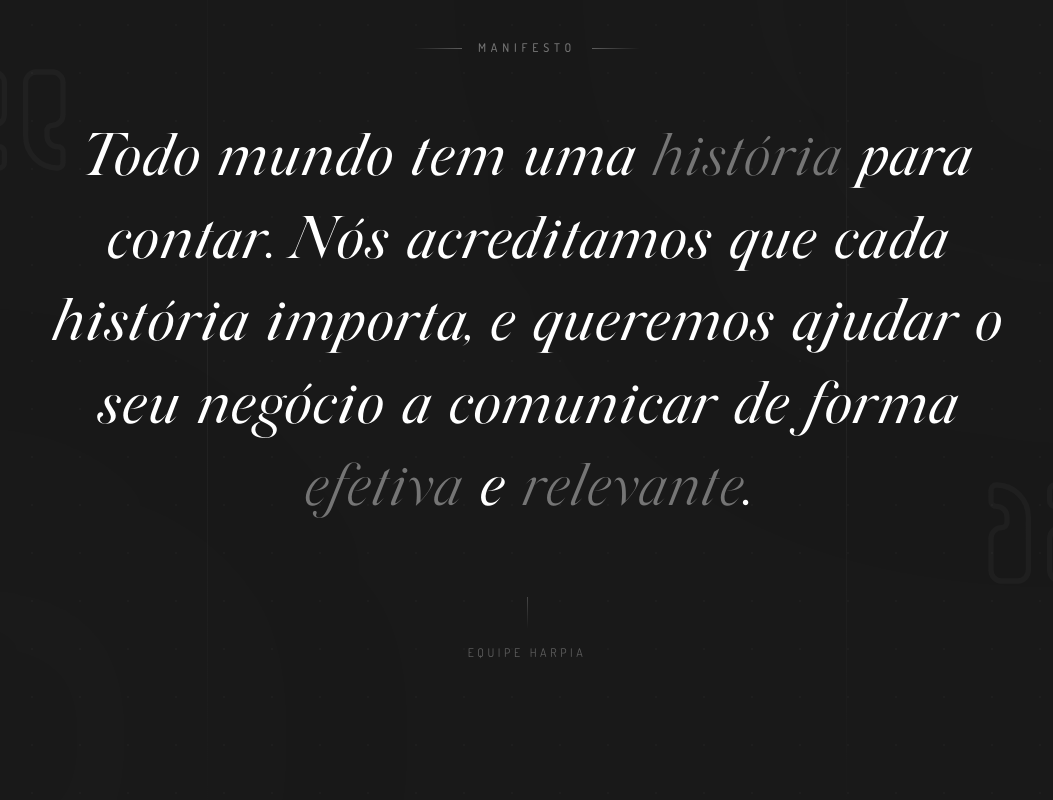
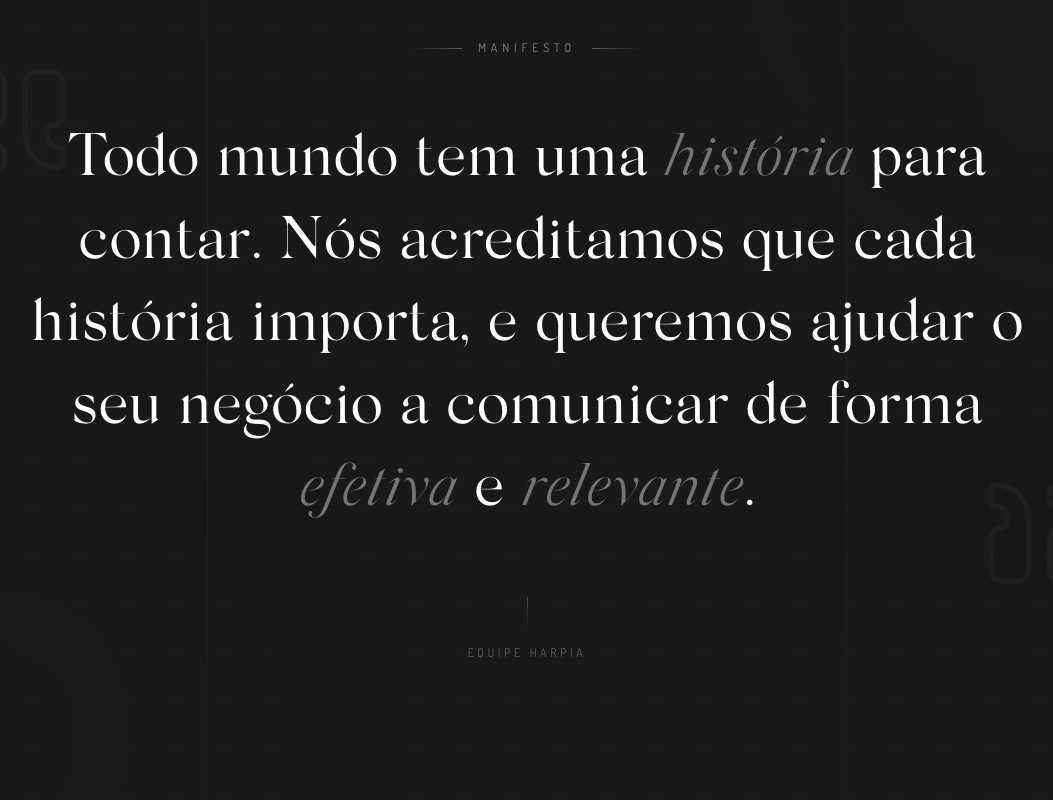
Before and after one commit to adolfohrq/harpianew, a React (Vite) app: page / in a window 1280 px wide. Shown: the part 920-1720 px from the top of the page, without its empty margins (113-1166 px from the left). Built offline with nearby package versions, Linux system fonts and the light colour scheme.

Commit message:
feat: opusv4-padronizacao-fonts-global-alterado

```diff
--- a/src/components/Hero.tsx
+++ b/src/components/Hero.tsx
@@ -108,7 +108,7 @@ export const Hero: React.FC = () => {
 
         {/* Main Headline */}
         <Reveal delay={0.1}>
-          <h1 className="font-serif font-black text-4xl md:text-5xl lg:text-6xl xl:text-7xl leading-[0.95] mb-6">
+          <h1 className="leading-[0.95] mb-6">
             <span className="block">ENXERGUE</span>
             <span className="block">MAIS LONGE.</span>
             <span className="block">VOE MAIS ALTO.</span>
@@ -117,7 +117,7 @@ export const Hero: React.FC = () => {
 
         {/* Description */}
         <Reveal delay={0.2}>
-          <p className="font-sans text-white/80 font-light text-base md:text-2xl max-w-xl mx-auto mb-10 leading-relaxed">
+          <p className="text-white/80 font-light text-base md:text-2xl max-w-xl mx-auto mb-10">
             Conectamos sua marca ao público certo com estratégias digitais que transformam visão em
             resultados extraordinários.
           </p>
--- a/src/components/Manifesto.tsx
+++ b/src/components/Manifesto.tsx
@@ -50,14 +50,12 @@ export const Manifesto: React.FC = () => {
               />
 
               {/* Main Quote */}
-              <blockquote className="relative z-10">
-                <p className="font-serif text-2xl md:text-4xl lg:text-5xl xl:text-6xl leading-snug md:leading-snug lg:leading-snug text-white">
-                  Todo mundo tem uma{' '}
-                  <span className="italic text-white/40 font-light">história</span> para contar. Nós
-                  acreditamos que cada história importa, e queremos ajudar o seu negócio a comunicar
-                  de forma <span className="italic text-white/40 font-light">efetiva</span> e{' '}
-                  <span className="italic text-white/40 font-light">relevante</span>.
-                </p>
+              <blockquote className="relative z-10 not-italic text-white text-2xl md:text-4xl lg:text-5xl xl:text-6xl leading-snug">
+                Todo mundo tem uma <span className="italic text-white/40 font-light">história</span>{' '}
+                para contar. Nós acreditamos que cada história importa, e queremos ajudar o seu
+                negócio a comunicar de forma{' '}
+                <span className="italic text-white/40 font-light">efetiva</span> e{' '}
+                <span className="italic text-white/40 font-light">relevante</span>.
               </blockquote>
             </div>
 
--- a/src/components/Process.tsx
+++ b/src/components/Process.tsx
@@ -68,9 +68,7 @@ export const Process: React.FC = () => {
                       <div className="hidden md:block w-2 h-2 bg-current rounded-full"></div>
                     </div>
                     {/* Mobile Title Layout */}
-                    <span className="md:hidden ml-4 font-serif text-2xl text-harpia-black">
-                      {step.title}
-                    </span>
+                    <span className="md:hidden ml-4 text-2xl text-harpia-black">{step.title}</span>
                   </div>
 
                   {/* Content */}
@@ -81,7 +79,7 @@ export const Process: React.FC = () => {
                       </span>
                     </div>
 
-                    <h3 className="hidden md:block font-serif text-3xl mb-1 text-harpia-black group-hover/step:translate-y-1 transition-transform duration-300">
+                    <h3 className="hidden md:block text-3xl mb-1 text-harpia-black group-hover/step:translate-y-1 transition-transform duration-300">
                       {step.title}
                     </h3>
 
@@ -89,7 +87,7 @@ export const Process: React.FC = () => {
                       {step.subtitle}
                     </p>
 
-                    <p className="text-gray-600 font-light text-sm leading-relaxed border-t border-black/5 pt-4 group-hover/step:border-black/20 transition-colors duration-300">
+                    <p className="text-gray-600 font-light text-sm border-t border-black/5 pt-4 group-hover/step:border-black/20 transition-colors duration-300">
                       {step.description}
                     </p>
                   </div>
--- a/src/components/ui/DifferentialCard.tsx
+++ b/src/components/ui/DifferentialCard.tsx
@@ -20,12 +20,10 @@ export const DifferentialCard: React.FC<DifferentialCardProps> = ({ icon, title,
       </div>
 
       {/* Title */}
-      <h3 className="font-serif text-2xl text-harpia-black mb-4 leading-tight">{title}</h3>
+      <h3 className="text-2xl text-harpia-black mb-4">{title}</h3>
 
       {/* Description */}
-      <p className="font-sans text-sm text-gray-600 leading-relaxed font-light flex-1">
-        {description}
-      </p>
+      <p className="text-sm text-gray-600 font-light flex-1">{description}</p>
 
       {/* Hover Effect Line */}
       <div className="absolute bottom-0 left-0 w-0 h-[2px] bg-harpia-black group-hover:w-full transition-all duration-500" />
--- a/src/components/ui/SectionHeader.tsx
+++ b/src/components/ui/SectionHeader.tsx
@@ -78,22 +78,18 @@ export const SectionHeader: React.FC<SectionHeaderProps> = ({
       )}
 
       {/* Título */}
-      <h2
-        className={`font-serif ${titleSizeMap[titleSize]} text-harpia-black mb-4 md:mb-6 leading-tight`}
-      >
-        {title}
-      </h2>
+      <h2 className={`${titleSizeMap[titleSize]} text-harpia-black mb-4 md:mb-6`}>{title}</h2>
 
       {/* Descrição e Link */}
       {(description || link) && (
         <div className="flex flex-col md:flex-row md:items-end md:justify-between gap-6">
           {/* Descrição */}
           {description && (
-            <div
-              className={`font-sans text-gray-600 font-light ${descriptionSizeMap[descriptionSize]} ${maxWidthMap[descriptionMaxWidth]} leading-relaxed ${align === 'center' ? 'mx-auto' : ''}`}
+            <p
+              className={`text-gray-600 font-light ${descriptionSizeMap[descriptionSize]} ${maxWidthMap[descriptionMaxWidth]} ${align === 'center' ? 'mx-auto' : ''}`}
             >
               {description}
-            </div>
+            </p>
           )}
 
           {/* Link de Ação */}
```
Also changed, not shown: 1 other file (tests, documents, lock files or other folders).
